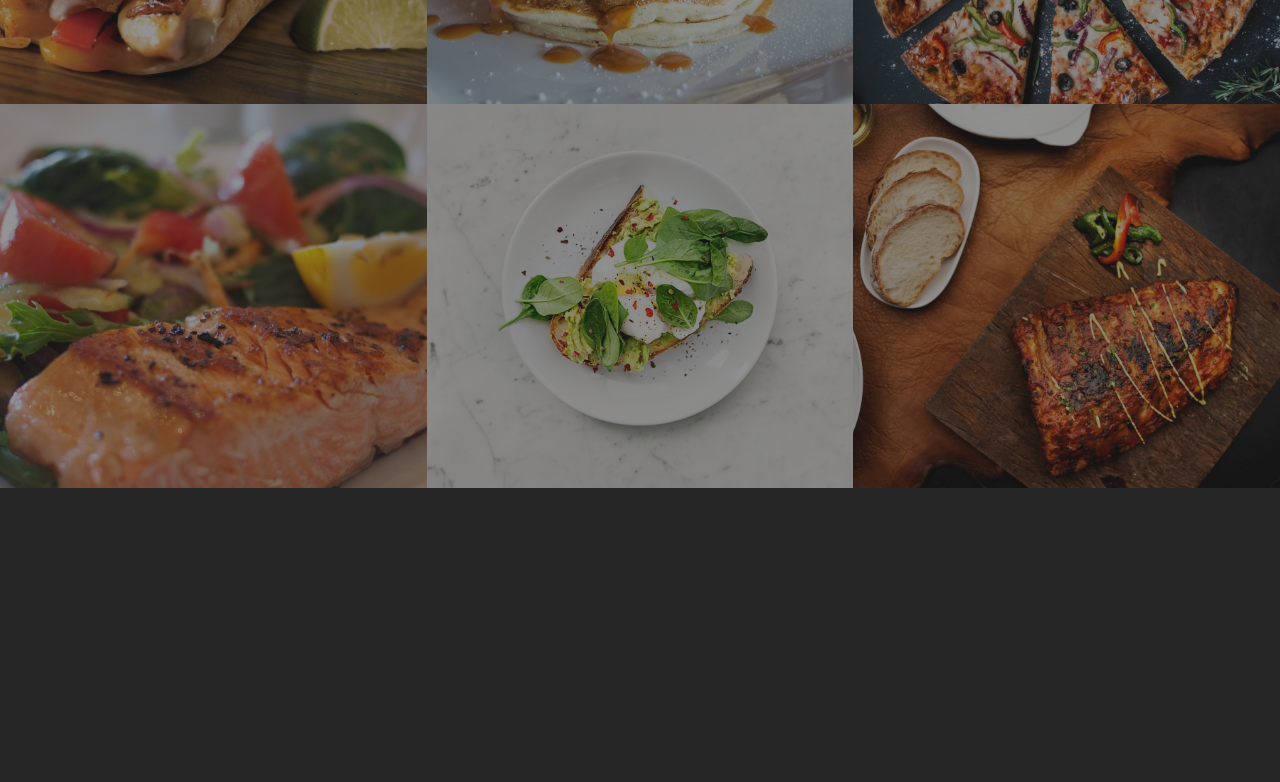
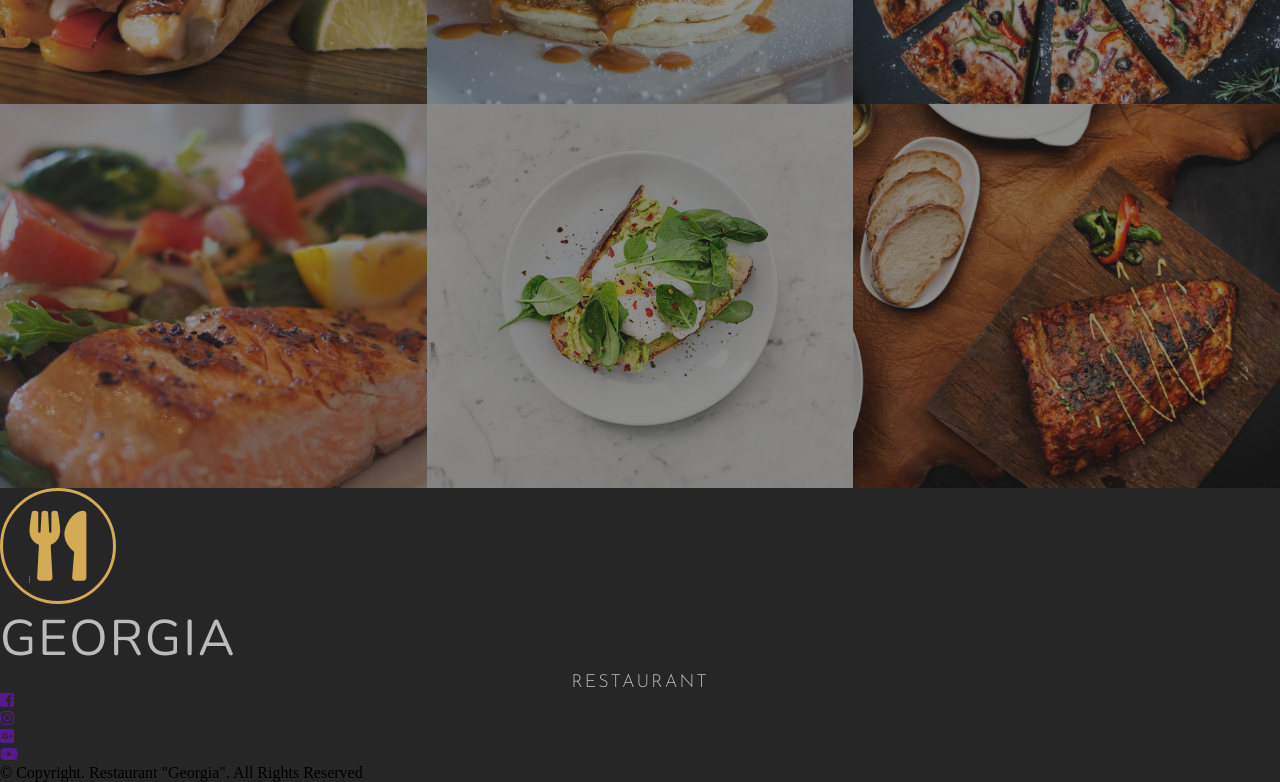
Before and after one commit to OlgaLiubar/georgia-restaurant, a website: page index.html in a window 1280 px wide. Shown: the part 1800-2582 px from the top of the page. Before the commit the page ends 2288 px from the top, so only its background shows below. Drawn offline with nearby package versions, Linux system fonts and the light colour scheme.

Commit message:
feat: footer markup

```diff
--- a/index.html
+++ b/index.html
@@ -110,6 +110,47 @@
     </section>
     <!-- End of Gallery -->
 
+    <!-- Footer -->
+    <footer class="footer">
+        <div class="footer-header">
+            <a href="" class="logo"><i class="fas fa-utensils"></i></a>
+            <div>
+                <h1 class="main-name">Georgia</h1>
+                <p class="sub-name">Restaurant</p>
+            </div>
+        </div>
+        <div class="footer-social-media">
+            <ul class="social-media">
+                <li class="social-media-item">
+                    <a href="" class="social-media-link">
+                        <i class="fab fa-facebook-square"></i>
+                    </a>
+                </li>
+                <li class="social-media-item">
+                    <a href="" class="social-media-link">
+                        <i class="fab fa-instagram"></i>
+                    </a>
+                </li>
+                <li class="social-media-item">
+                    <a href="" class="social-media-link">
+                        <i class="fab fa-google-plus-square"></i>
+                    </a>
+                </li>
+                <li class="social-media-item">
+                    <a href="" class="social-media-link">
+                        <i class="fab fa-youtube"></i>
+                    </a>
+                </li>
+            </ul>
+        </div>
+        <div class="footer-copyright">
+            <p class="footer-copyright-paragraph">
+                &copy; Copyright. Restaurant "Georgia". All Rights Reserved
+            </p>
+        </div>
+    </footer>
+    <!-- End of Footer -->
+
 </body>
 
 </html>
```
